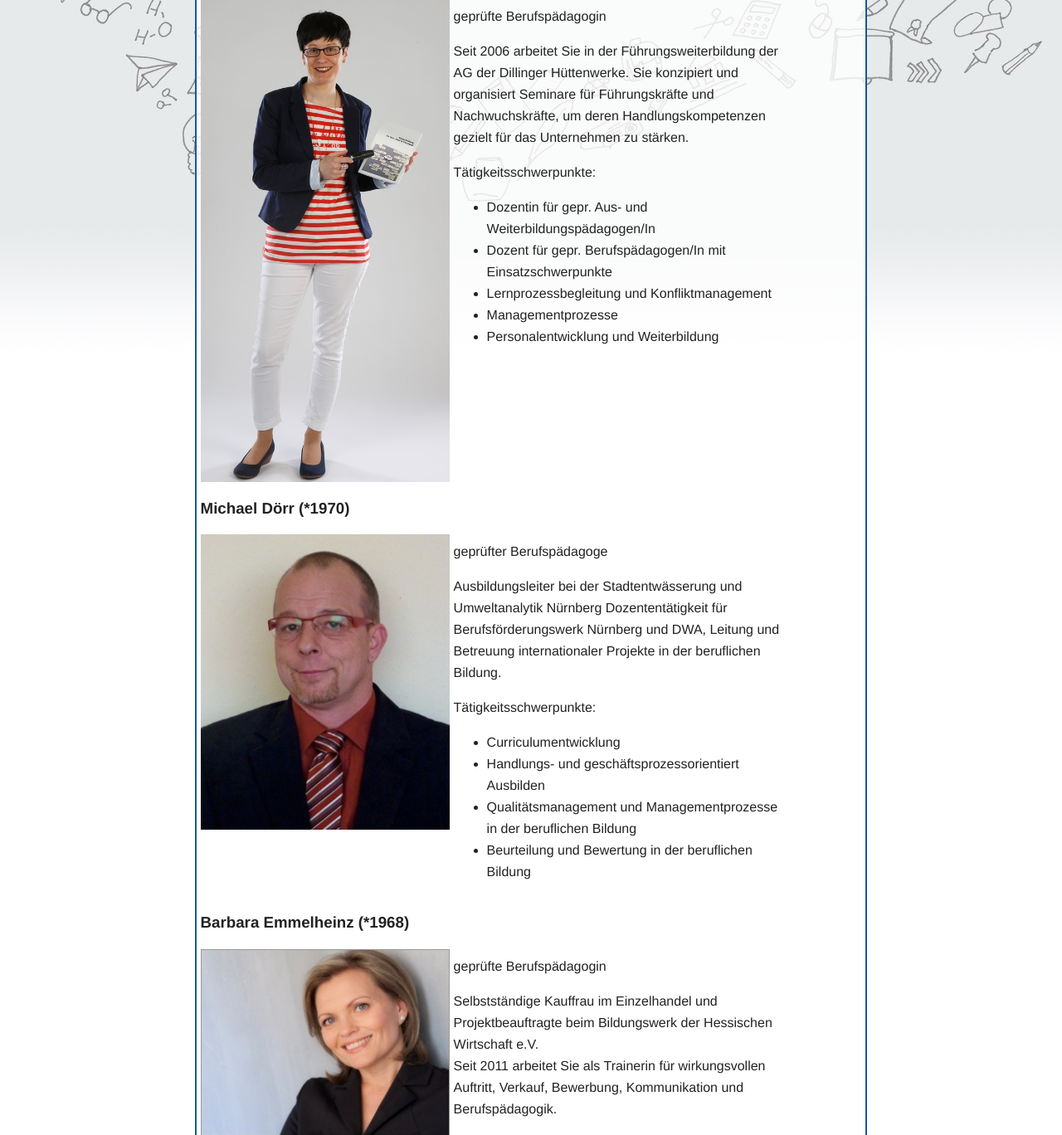
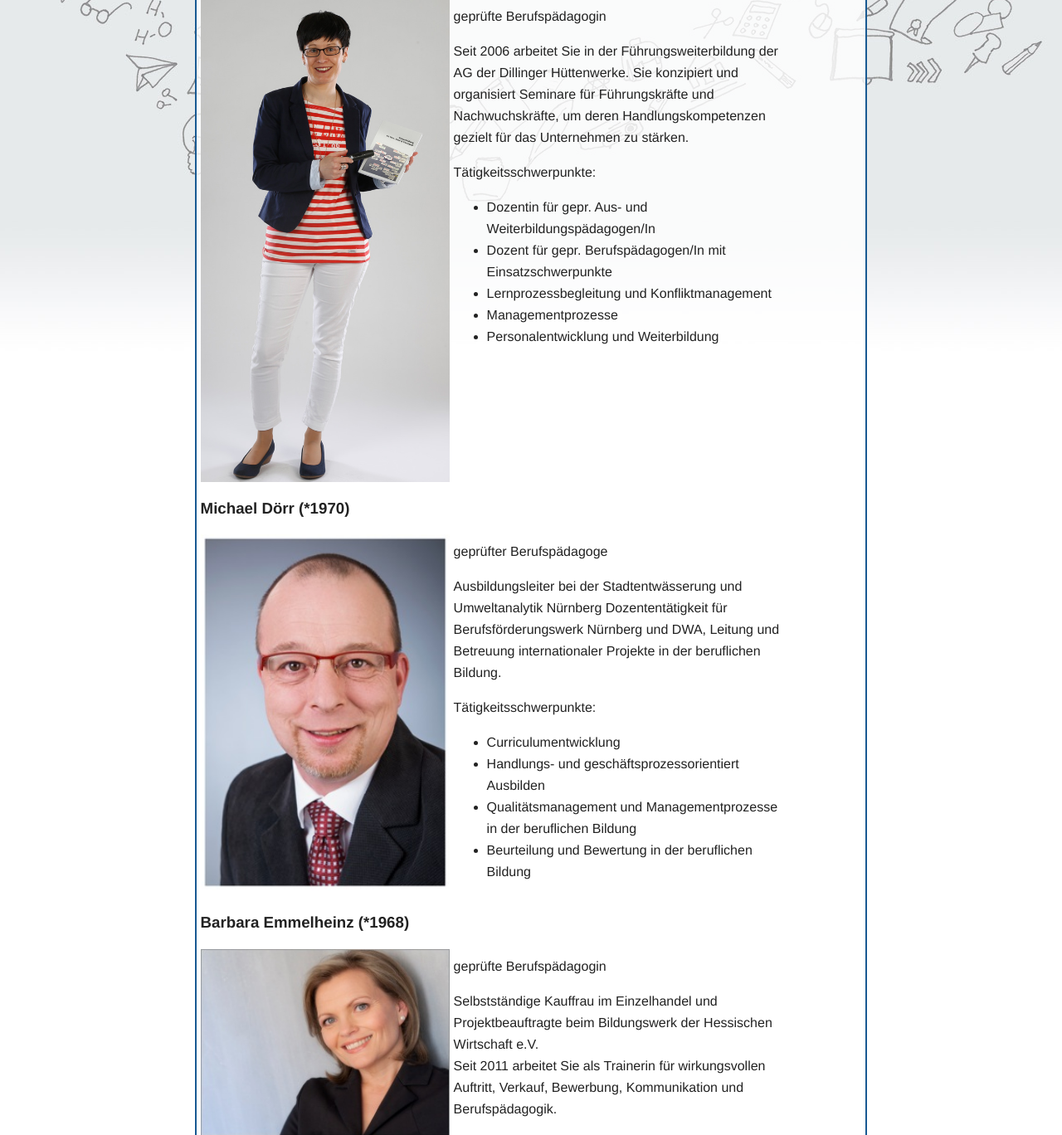
Before and after one commit to chrisilutz/prodocere, a PHP site: the page made by dozenten.php in a window 1280 px wide. Shown: the part 306-1674 px from the top of the page at 83% size. Run offline with PHP 8.4, Linux system fonts and the light colour scheme; data that the repository does not hold is empty; some libraries are stand-ins or nearby versions.

Commit message:
Dozent verbessert

```diff
--- a/dozenten.php
+++ b/dozenten.php
@@ -115,7 +115,7 @@ Seit 1983 bei Veritas AG als Eingliederungsmanager
 	</ul>
 </div>
             				</article>
-            				<article class="clearfix">
+            				<!--<article class="clearfix">
             					<h3>Christian Hain (*1983)</h3>
             					<img src="img/hain.jpg" alt="" class="left" width="300"/>
             					<div class="left c50 rand"><p>gepr&uuml;fter Berufsp&auml;dagoge</p>
@@ -126,7 +126,8 @@ Nordbayern-Sachsen-Th&uuml;ringen, zust&auml;ndig f&uuml;r den Raum Mittelfranke
 	<li>Dozent f&uuml;r gepr. Aus- und Weiterbildungsp&auml;dagogen/In</li>
 	<li>Dozent f&uuml;r gepr. Berufsp&auml;dagogen/In</li></ul>
 </div>
-            				</article>
+            				</article>!-->
+
             				<article class="clearfix">
             					<h3>Robert Hauptenbuchner (*1968)</h3>
             					<img src="img/hauptenbuchner.jpg" alt="" class="left" width="300"/>
@@ -190,7 +191,7 @@ Handwerksmeisterin, Siebdruckerin
             				<article class="clearfix">
             					<h3>Brigitte Kleinhenz (*1964)</h3>
             					<img src="img/kleinhenz.jpg" alt="" class="left" width="300"/>
-            					<div class="left c50 rand"><p>gepr&uuml;fte Berufsp&auml;dagogin</p>
+            					<div class="left c50 rand"><p>gepr&uuml;fte Berufsp&auml;dagogin, Suggestop&auml;din (DGSL)</p>
 <p>T&auml;tig in der Aus- und Weiterbildung eines großen
 Industrieunternehmens.
 NLP-Diploma, Zertifizierte Berufsausbilderin (IHK),
```
Also changed, not shown: img/doerr.jpg.
